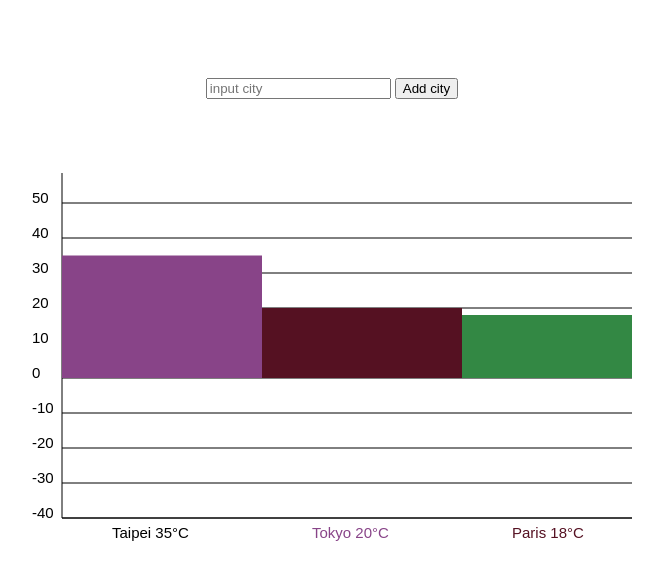
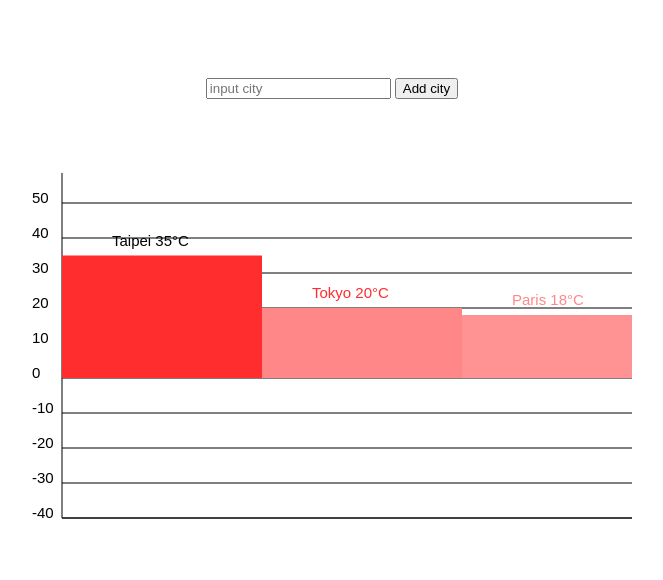
Before and after one commit to xroms123/WeatherChart, a website: page public/index.html in a window 1280 px wide. Shown: the whole page, without its empty margins (308-971 px from the left). Drawn offline with nearby package versions, Linux system fonts and the light colour scheme.

Commit message:
refactor : chart dynamic color

```diff
--- a/public/index.html
+++ b/public/index.html
@@ -69,7 +69,28 @@
         ctx.stroke();
     }
 
+    let randerColor = (temp) =>{
+        let r,g,b;
+        if(temp>=0){
+            r = 255;
+            g = 255-temp*6;
+            b = 255-temp*6;
+        }else{
+            r = 255+temp*6;
+            g = 255+temp*6;
+            b = 255;
+        }
 
+        return 'rgb(' + r + ',' + g + ',' + b + ')';
+    }
+
+    let chartHeight = (temp) =>{
+        if(temp>0){
+            return -( temp * temp_height );
+        }else{
+            return data[index]*temp_height;
+        }
+    }
 
     let drawChart = () =>{
         initChart();
@@ -78,12 +99,12 @@
         let center_width = chart_width/4;
         let x_begin = 30;
         chart_data.map((index)=>{
-            let height = data[index]>0 ? -(data[index]*temp_height) : data[index]*temp_height;
-            let color = parseInt(data[index], 16)*16;
+            let height = chartHeight(data[index]);
             let text = index +" "+ data[index] + "°C";
+            let y_position = data[index]>0 ? zero_yaxis+height-10 : zero_yaxis-height+10;
 
-            ctx.fillText(text,x_begin+center_width,chart.height-10);
-            ctx.fillStyle=`#${color}`;
+            ctx.fillText(text,x_begin+center_width,y_position);
+            ctx.fillStyle= randerColor(data[index]);
             ctx.fillRect(x_begin,zero_yaxis,chart_width,height);
             x_begin+=chart_width;
         })
```
